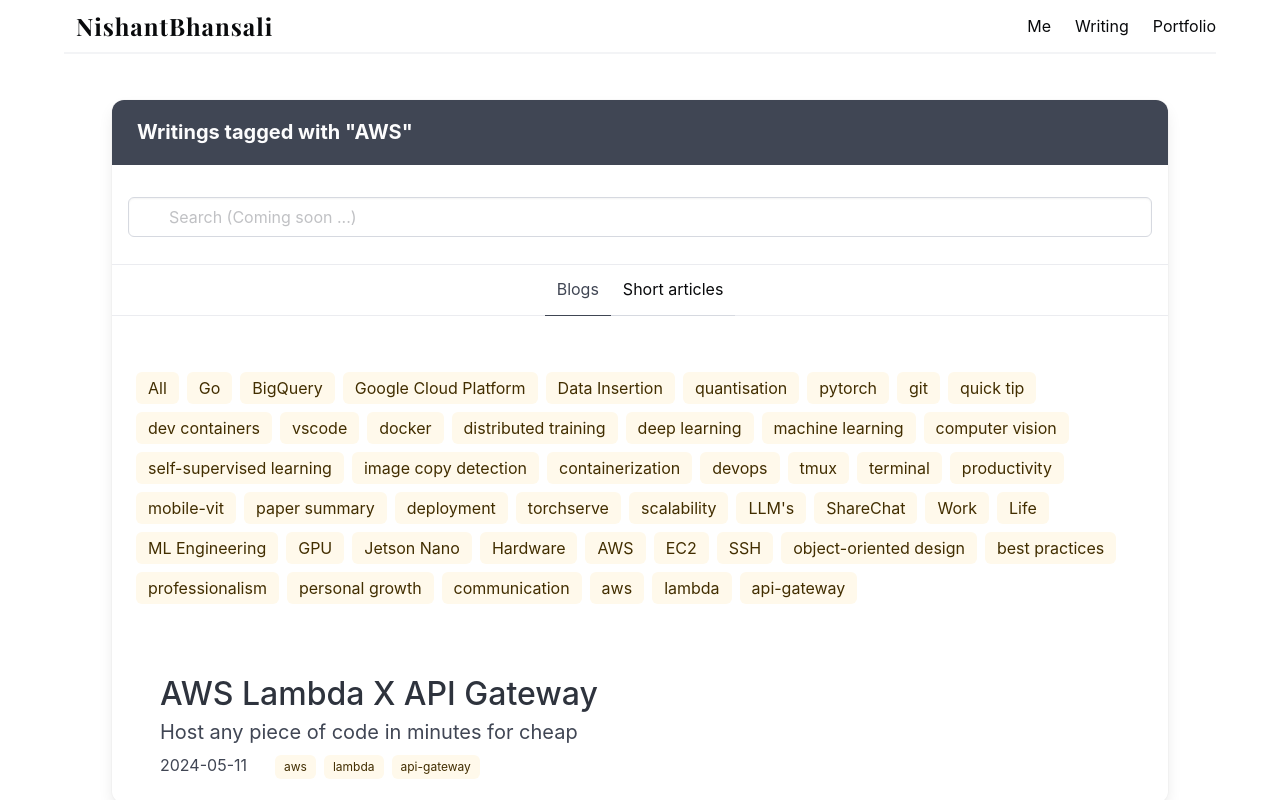
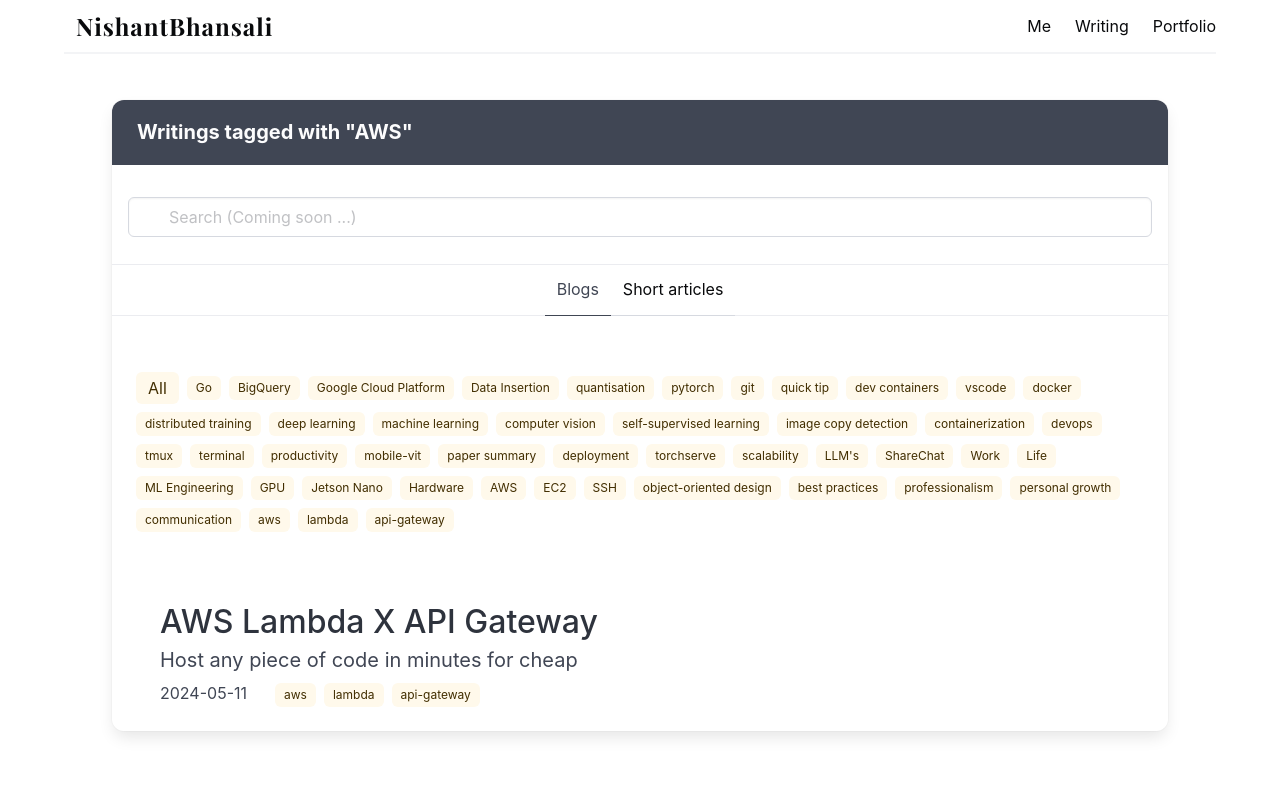
Before and after one commit to nishantb06/nishantb06.github.io, a React (Create React App) app: page /writings/tags/AWS in a window 1280 px wide. Shown: the top 800 px of the page. Built offline with nearby package versions, Linux system fonts and the light colour scheme.

Commit message:
tags smaller, active tag color blue

```diff
--- a/src/components/Writings.js
+++ b/src/components/Writings.js
@@ -78,7 +78,7 @@ const Writings = () => {
                             <Link
                                 to={`/writings/tags/${encodeURIComponent(tagName)}`}
                                 key={index}
-                                className={`tag is-medium is-hoverable is-warning is-light ${tag === tagName ? 'is-active' : ''}`}
+                                className={`tag is-small is-hoverable is-warning is-light ${tag === tagName ? 'is-active' : ''}`}
                             >
                                 {tagName}
                             </Link>
@@ -109,7 +109,7 @@ const Writings = () => {
             </div>
             <style jsx>{`
                 .tag.is-active {
-                    background-color: #5d7638 ;
+                    background-color: #0f164a ;
                     color: #ffffff;
                 }
                 .blog-title-link {
```
